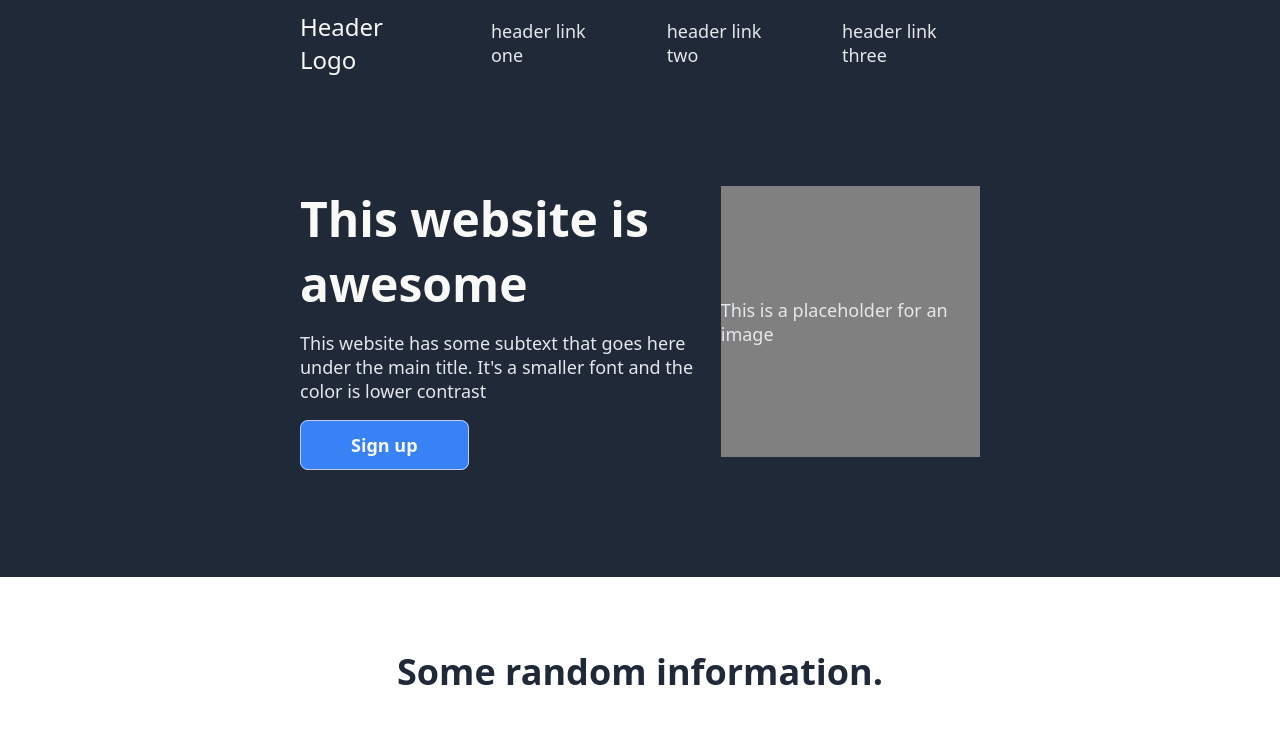
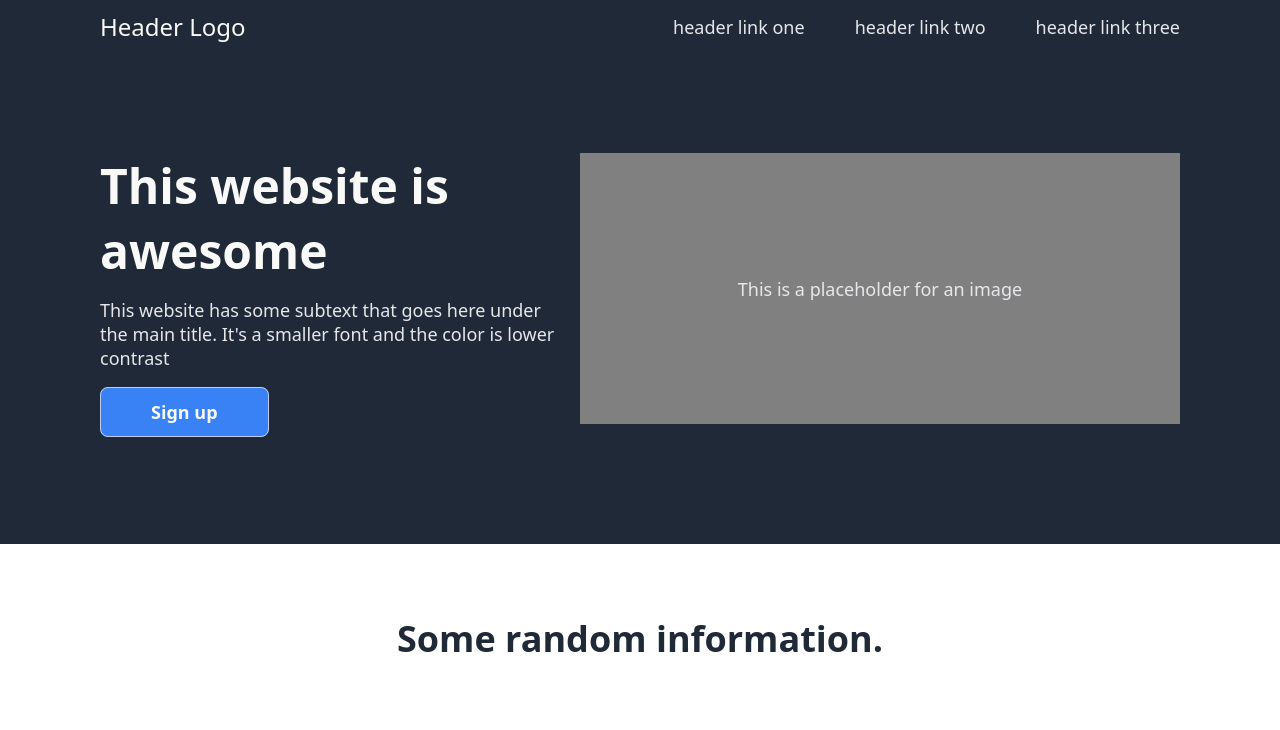
Before and after one commit to UsamahShamsuddin/landing-page, a plain HTML site: page index.html in a window 1280 px wide. Shown: the top 730 px of the page. Drawn offline with Linux system fonts and the light colour scheme.

Commit message:
edit width hero content

```diff
--- a/index.html
+++ b/index.html
@@ -56,7 +56,7 @@
     <div class="quote">
         <div class="quote-text">This is an inspiring quote, or a testimonial from a customer. Maybe it's just filling up
             space, or maybe people will actually read it. Who knows? All I know is that it looks nice.</div>
-        <div class="quote-author">Rothau, Author of Quote</div>
+        <div class="quote-author">- Rothau, Author of Quote</div>
     </div>
 
     <div class="call-to-action">
--- a/style.css
+++ b/style.css
@@ -9,7 +9,7 @@ body {
 }
 
 .header {
-    padding: 10px 300px;
+    padding: 10px 100px;
     display: flex;
     justify-content: space-between;
     align-items: center;
@@ -45,7 +45,7 @@ body {
 }
 
 .hero-content {
-    padding: 100px 300px;
+    padding: 100px 100px;
     display: flex;
     justify-content: space-between;
 }
@@ -86,6 +86,7 @@ body {
     display: flex;
     justify-content: center;
     align-items: center;
+    text-align: center;
 }
 
 .information {
@@ -134,6 +135,7 @@ body {
     font-style: italic;
     font-weight: 300;
     width: 800px;
+    margin-bottom: 50px;
 }
 
 .quote-author {
```
